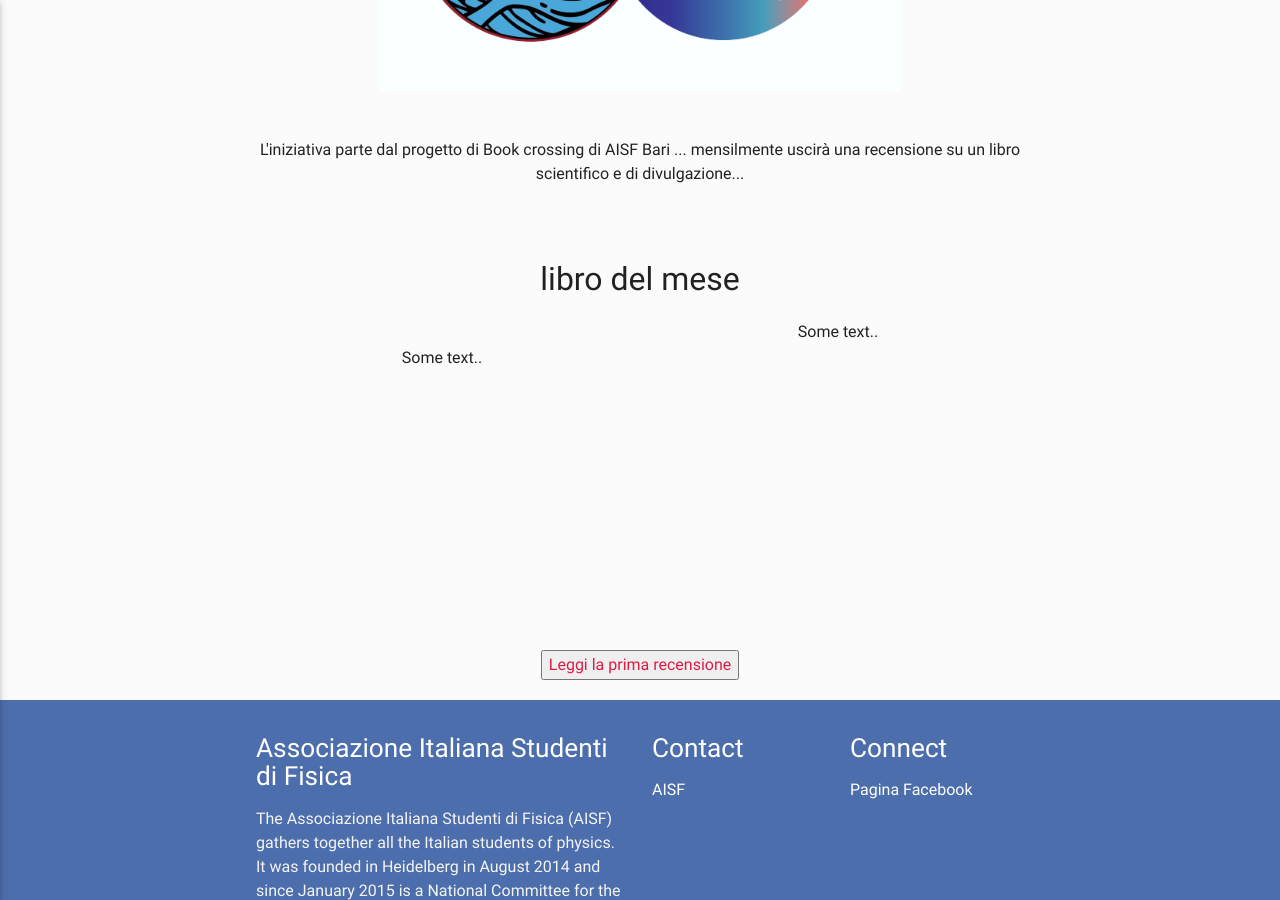
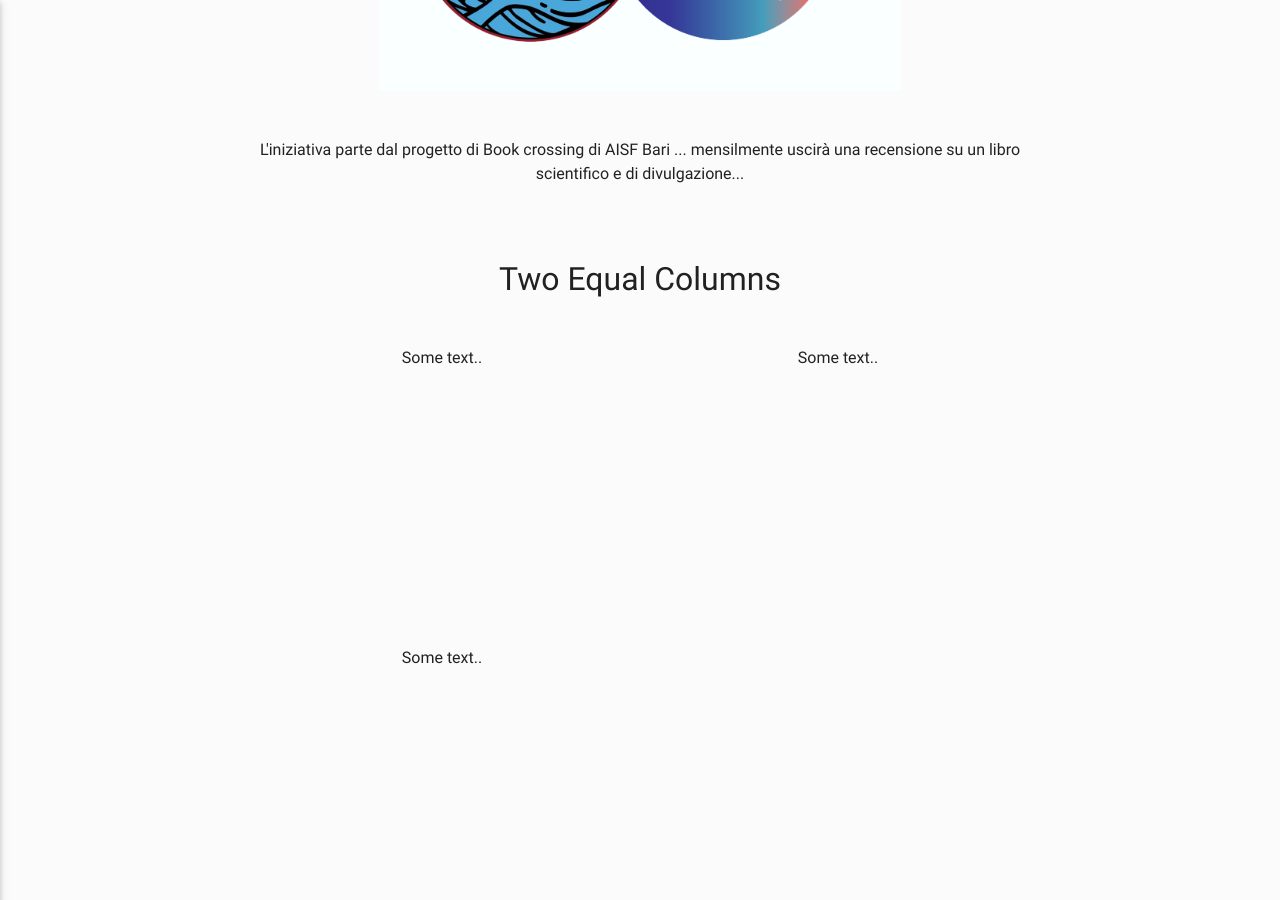
Before and after one commit to ai-sf/aisf_perugia, a Jekyll site: the page built from Rubrica.html, in a window 1280 px wide and 900 px high, scrolled down 458 px. Built offline with Jekyll 4.4.1, drawn with Linux system fonts in a browser that asks for light colours; nearby versions of some CDN libraries.

Commit message:
Update Rubrica.html

```diff
--- a/Rubrica.html
+++ b/Rubrica.html
@@ -54,18 +54,27 @@ mensilmente uscirà una recensione su un libro scientifico e di divulgazione...
 <br><br><br>
 
 
-<h2>libro del mese</h2>
+<h2>Two Equal Columns</h2>
 
 <div class="row">
-  <div class="column" >
+  <div class="column">
+
     <p>Some text..</p>
   </div>
+  <div class="column">
+
+    <p>Some text..</p>
+  </div>
+
+  <div class="column">
+
     <p>Some text..</p>
   </div>
 </div>
 
 
 
+
 <center>
 <button> <type="button"> <a href="/perugia/ROOT"> Leggi la prima recensione </button>
 </center>
```
